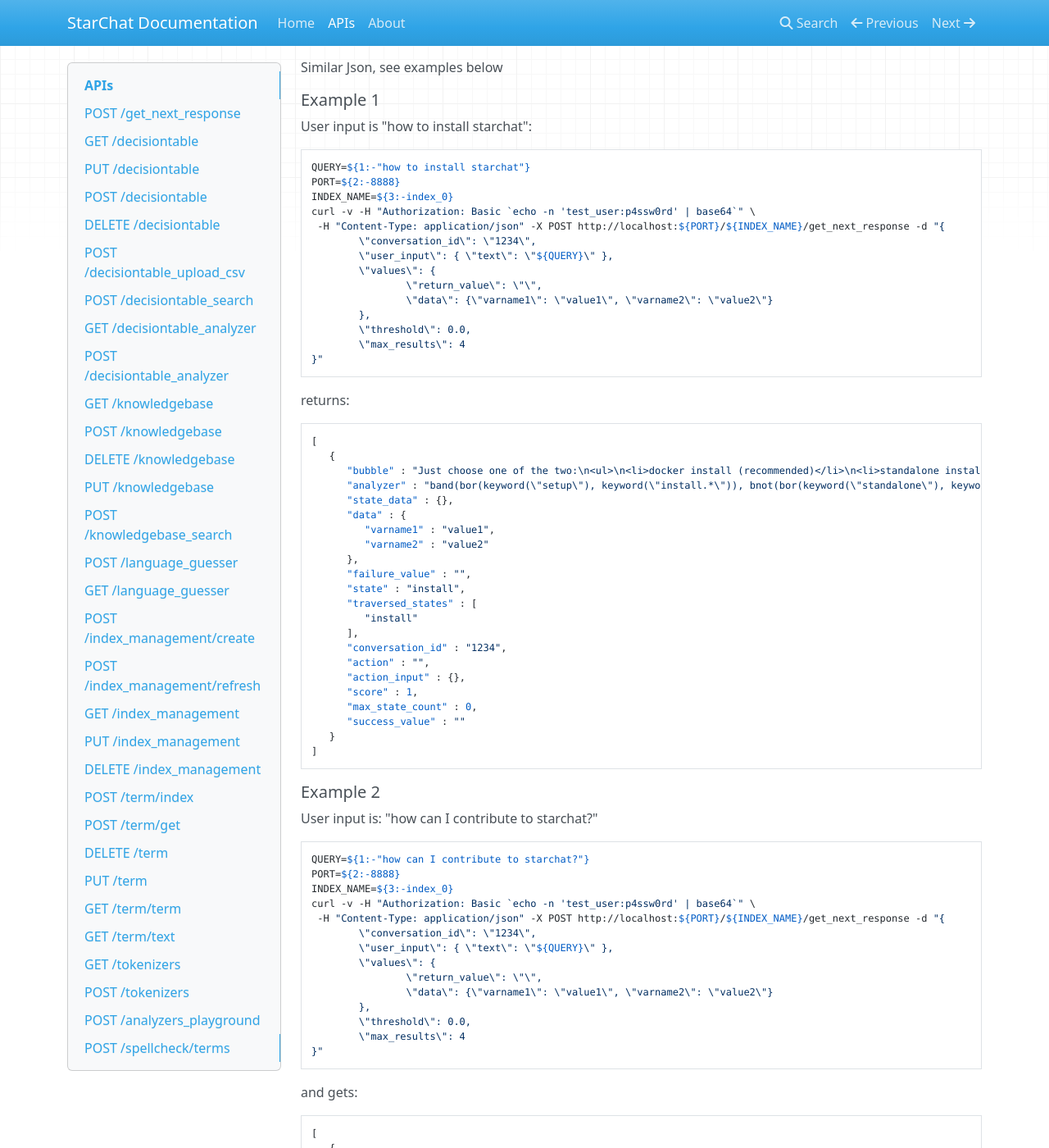
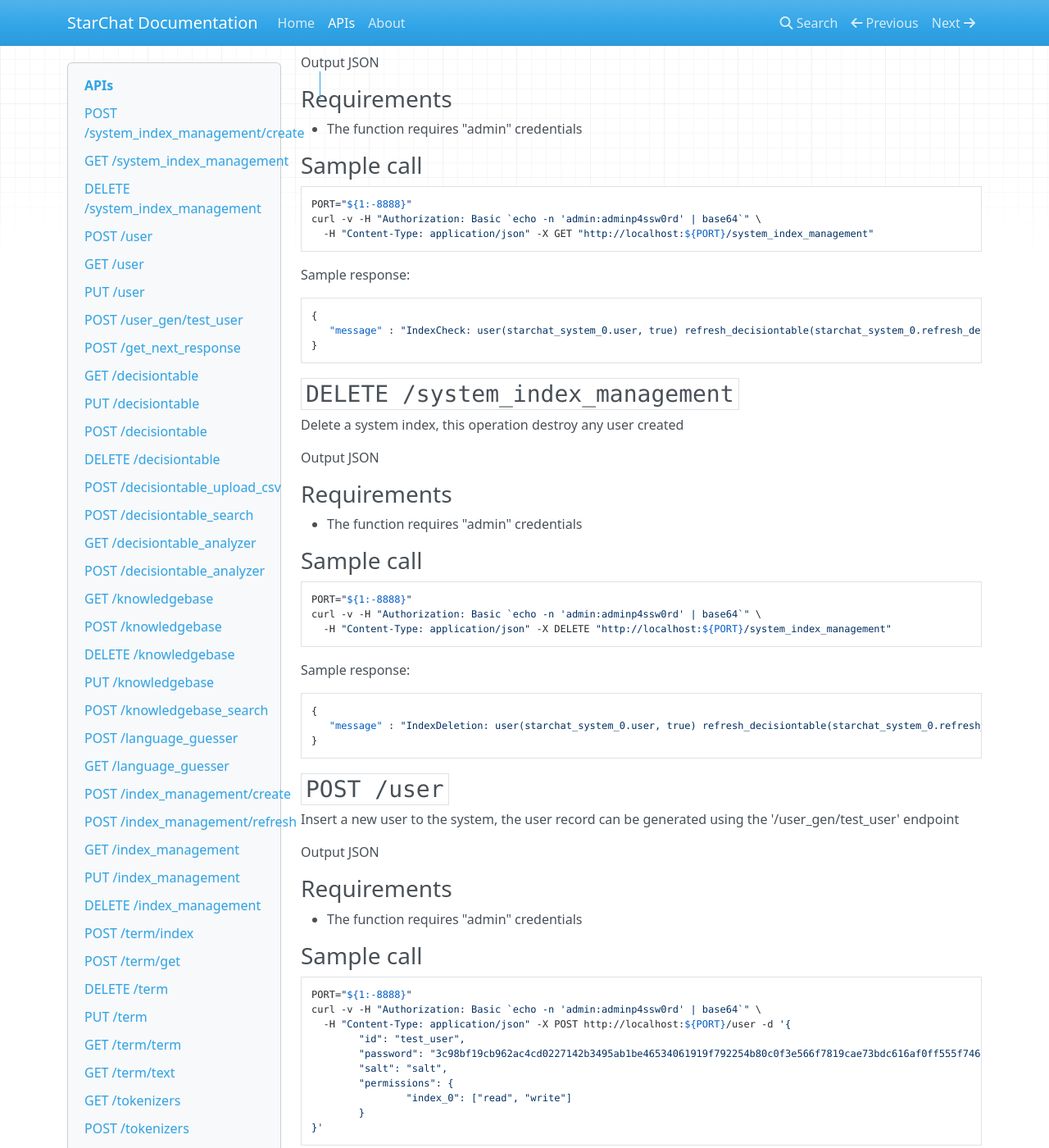
Before and after one commit to acollamati/starchat-doc, an MkDocs documentation site: the page built from docs/apis.md, in a window 1280 px wide and 1400 px high, scrolled down 639 px. Shown: the whole window at 82% size. Built offline with MkDocs 1.6.1, drawn with Linux system fonts in a browser that asks for light colours; nearby versions of some CDN libraries; old or Windows-style settings are respelled for this version of MkDocs; some of the changed text lies outside the part shown.

Commit message:
updated doc.

````diff
--- a/docs/apis.md
+++ b/docs/apis.md
@@ -1,4 +1,234 @@
 # APIs
+
+## `POST /system_index_management/create`
+
+Create a new system index, this operation init. a new system index and is required
+to start using starchat.
+
+Output JSON
+
+### Requirements
+
+* The function requires "admin" credentials
+
+### Sample call
+
+```bash
+PORT="${1:-8888}"
+curl -v -H "Authorization: Basic `echo -n 'admin:adminp4ssw0rd' | base64`" \
+  -H "Content-Type: application/json" -X POST "http://localhost:${PORT}/system_index_management/create"
+```
+
+Sample response:
+
+```json
+{
+   "message" : "IndexCreation: user(starchat_system_0.user, true) refresh_decisiontable(starchat_system_0.refresh_decisiontable, true)"
+}
+```
+
+## `GET /system_index_management`
+
+Fetch and returns the informations about the system index
+
+Output JSON
+
+### Requirements
+
+* The function requires "admin" credentials
+
+### Sample call
+
+```bash
+PORT="${1:-8888}"
+curl -v -H "Authorization: Basic `echo -n 'admin:adminp4ssw0rd' | base64`" \
+  -H "Content-Type: application/json" -X GET "http://localhost:${PORT}/system_index_management"
+```
+
+Sample response:
+
+```json
+{
+   "message" : "IndexCheck: user(starchat_system_0.user, true) refresh_decisiontable(starchat_system_0.refresh_decisiontable, true)"
+}
+```
+
+## `DELETE /system_index_management`
+
+Delete a system index, this operation destroy any user created
+
+Output JSON
+
+### Requirements
+
+* The function requires "admin" credentials
+
+### Sample call
+
+```bash
+PORT="${1:-8888}"
+curl -v -H "Authorization: Basic `echo -n 'admin:adminp4ssw0rd' | base64`" \
+  -H "Content-Type: application/json" -X DELETE "http://localhost:${PORT}/system_index_management"
+```
+
+Sample response:
+
+```json
+{
+   "message" : "IndexDeletion: user(starchat_system_0.user, true) refresh_decisiontable(starchat_system_0.refresh_decisiontable, true)"
+}
+```
+
+## `POST /user`
+
+Insert a new user to the system, the user record can be generated
+using the '/user_gen/test_user' endpoint
+
+Output JSON
+
+### Requirements
+
+* The function requires "admin" credentials
+
+### Sample call
+
+```bash
+PORT="${1:-8888}"
+curl -v -H "Authorization: Basic `echo -n 'admin:adminp4ssw0rd' | base64`" \
+  -H "Content-Type: application/json" -X POST http://localhost:${PORT}/user -d '{
+        "id": "test_user",
+        "password": "3c98bf19cb962ac4cd0227142b3495ab1be46534061919f792254b80c0f3e566f7819cae73bdc616af0ff555f7460ac96d88d56338d659ebd93e2be858ce1cf9",
+        "salt": "salt",
+        "permissions": {
+                "index_0": ["read", "write"]
+        }
+}'
+```
+
+Sample response:
+
+```json
+{
+   "version" : 1,
+   "created" : true,
+   "index" : "starchat_system_0.user",
+   "dtype" : "user",
+   "id" : "test_user"
+}
+```
+
+## `GET /user`
+
+Fetch the informations about a user
+
+Output JSON
+
+### Requirements
+
+* The function requires "admin" credentials
+
+### Sample call
+
+```bash
+PORT="${1:-8888}"
+USERNAME=${2:-"admin"}
+curl -v -H "Authorization: Basic `echo -n 'admin:adminp4ssw0rd' | base64`" \
+  -H "Content-Type: application/json" -X GET http://localhost:${PORT}/user/${USERNAME}
+```
+
+Sample response:
+
+```json
+{
+   "permissions" : {
+      "admin" : [
+         "admin"
+      ]
+   },
+   "salt" : "salt2",
+   "id" : "admin",
+   "password" : "ce822ea3bd2ac45ed908f0fac0c81d95df7e59ad554ebed5e173113f5fb97a6c585803233136dd6b16b02742f50dd8cff6fac97ff827394e694f63198618e02c"
+}
+```
+
+## `PUT /user`
+
+Update a user record
+
+Output JSON
+
+### Requirements
+
+* The function requires "admin" credentials
+
+### Sample call
+
+```bash
+PORT="${1:-8888}"
+curl -v -H "Authorization: Basic `echo -n 'admin:adminp4ssw0rd' | base64`" \
+ -H "Content-Type: application/json" -X PUT http://localhost:${PORT}/user/test_user -d '{
+        "permissions": {
+                "index_0": ["read"]
+        }
+}'
+```
+
+Sample response:
+
+```json
+{
+   "version" : 2,
+   "created" : false,
+   "dtype" : "user",
+   "index" : "starchat_system_0.user",
+   "id" : "test_user"
+}
+```
+
+## `POST /user_gen/test_user `
+
+Generate the record for a user with hashed password and a randomly generated salt.
+The user must be then inserted into the system.
+
+Output JSON
+
+### Requirements
+
+* The function requires "admin" credentials
+
+### Sample call
+
+```bash
+PORT=${1:-8888}
+
+curl -v -H "Authorization: Basic `echo -n 'admin:adminp4ssw0rd' | base64`" \
+  -H "Content-Type: application/json" -X POST http://localhost:${PORT}/user_gen/test_user -d '{
+        "password": "plain text password",
+        "permissions": {
+                "index_0": ["read"],
+                "index_1": ["read", "write"]
+        }
+}'
+```
+
+Sample response:
+
+```json
+{
+   "password" : "d4cc0586d5d9116e755f5011d2c03e627821c2596820236ef230ff094176586d05fbfa98a198aaa08935df2849196d2648012f1e40ff2e40ca8c3f627b41e9db",
+   "salt" : "qoKJUyUwpvWM53PI",
+   "id" : "test_user",
+   "permissions" : {
+      "index_1" : [
+         "read",
+         "write"
+      ],
+      "index_0" : [
+         "read"
+      ]
+   }
+}
+```
 
 ## `POST /get_next_response`
 
````
